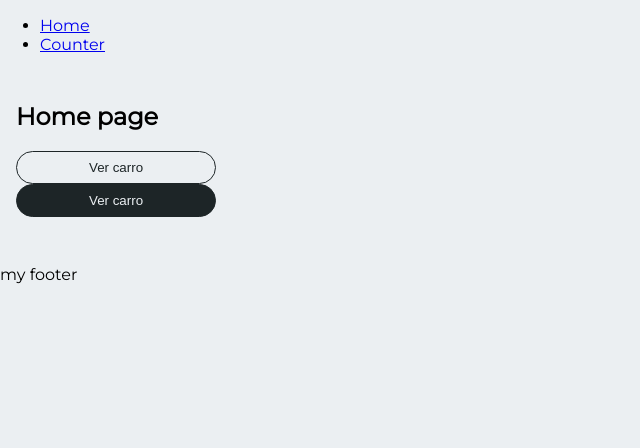
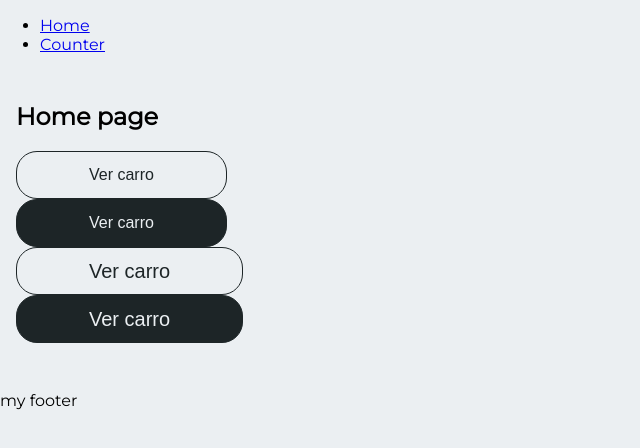
Before and after one commit to gabrielmendes98/car-app-design-system, a React (Create React App) app: page / in a window 1280 px wide. Shown: the top 448 px of the page, without its empty margins (0-640 px from the left). Built offline with nearby package versions, Linux system fonts and the light colour scheme.

Commit message:
improve button design system

```diff
--- /dev/null
+++ b/src/common/styles/breakpoints.ts
@@ -0,0 +1,4 @@
+export const breakpoints = {
+  sm: 360,
+  lg: 1366,
+};
--- a/src/common/styles/theme.ts
+++ b/src/common/styles/theme.ts
@@ -1,3 +1,5 @@
+import { breakpoints } from './breakpoints';
+
 const theme = {
   palette: {
     primary: {
@@ -22,6 +24,14 @@ const theme = {
     fontFamily: "'Montserrat', 'Arial', 'Helvetica', 'sans-serif'",
     htmlFontSize: 16,
   },
+  breakpoints: {
+    sm: breakpoints.sm,
+    lg: breakpoints.lg,
+  },
+  device: {
+    mobile: `(min-width: ${breakpoints.sm}px)`,
+    desktop: `(min-width: ${breakpoints.lg}px)`,
+  },
 };
 
 export default theme;
--- a/src/components/Button/Base/index.tsx
+++ b/src/components/Button/Base/index.tsx
@@ -1,13 +1,18 @@
 import { HTMLProps, ReactNode } from 'react';
 import { Button, StyledProps } from './styles';
 
-interface Props extends HTMLProps<HTMLButtonElement> {
+interface Props extends HTMLProps<HTMLButtonElement>, Partial<StyledProps> {
   children: ReactNode;
-  variant?: StyledProps['variant'];
 }
 
-const BaseButton = ({ children, variant = 'contained' }: Props) => (
-  <Button variant={variant}>{children}</Button>
+const BaseButton = ({
+  children,
+  variant = 'contained',
+  fontSize = 'sm',
+}: Props) => (
+  <Button variant={variant} fontSize={fontSize}>
+    {children}
+  </Button>
 );
 
 export default BaseButton;
--- a/src/components/Button/Base/styles.ts
+++ b/src/components/Button/Base/styles.ts
@@ -3,7 +3,30 @@ import styled, { css, DefaultTheme } from 'styled-components';
 export interface StyledProps {
   theme: DefaultTheme;
   variant: 'outlined' | 'contained';
+  fontSize: 'md' | 'sm';
 }
+
+const desktopFontStyleMapper = {
+  md: css`
+    font-size: 1.25rem;
+    line-height: 150%;
+  `,
+  sm: css`
+    font-size: 1rem;
+    line-height: 200%;
+  `,
+};
+
+const mobileFontStyleMapper = {
+  md: css`
+    font-size: 1.25rem;
+    line-height: 150%;
+  `,
+  sm: css`
+    font-size: 1rem;
+    line-height: 200%;
+  `,
+};
 
 const outlinedButton = ({ theme, variant }: StyledProps) =>
   variant === 'outlined' &&
@@ -19,6 +42,16 @@ const containedButton = ({ theme, variant }: StyledProps) =>
     color: ${theme.palette.common.light};
   `;
 
+const fontStyle = ({ theme, fontSize }: StyledProps) =>
+  css`
+    font-weight: 500;
+    ${desktopFontStyleMapper[fontSize]}
+
+    @media ${theme.device.mobile} {
+      ${mobileFontStyleMapper[fontSize]}
+    }
+  `;
+
 export const Button = styled.button<StyledProps>(
   ({ theme }) => css`
     display: flex;
@@ -29,8 +62,10 @@ export const Button = styled.button<StyledProps>(
     border: 1px solid ${theme.palette.primary.main};
     border-radius: ${theme.spacing(2.625)};
     cursor: pointer;
+    height: ${theme.spacing(6)};
 
     ${outlinedButton}
     ${containedButton}
+    ${fontStyle}
   `,
 );
--- a/src/pages/Home/index.tsx
+++ b/src/pages/Home/index.tsx
@@ -5,6 +5,12 @@ const Home = () => (
     <h1>Home page</h1>
     <Button variant="outlined">Ver carro</Button>
     <Button variant="contained">Ver carro</Button>
+    <Button variant="outlined" fontSize="md">
+      Ver carro
+    </Button>
+    <Button variant="contained" fontSize="md">
+      Ver carro
+    </Button>
   </section>
 );
 
```
